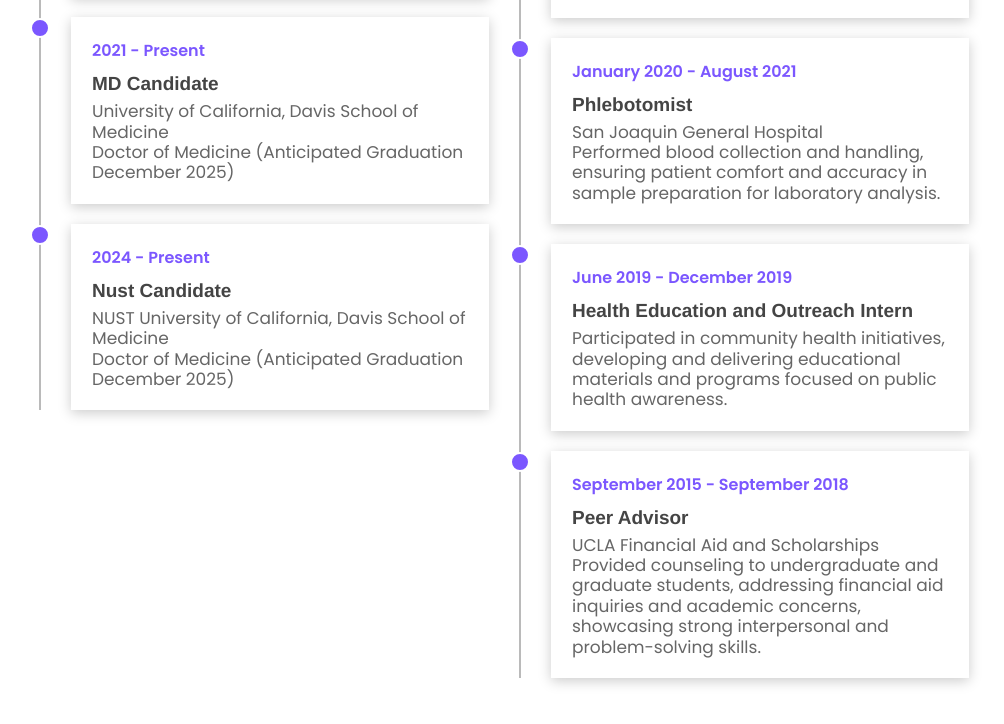
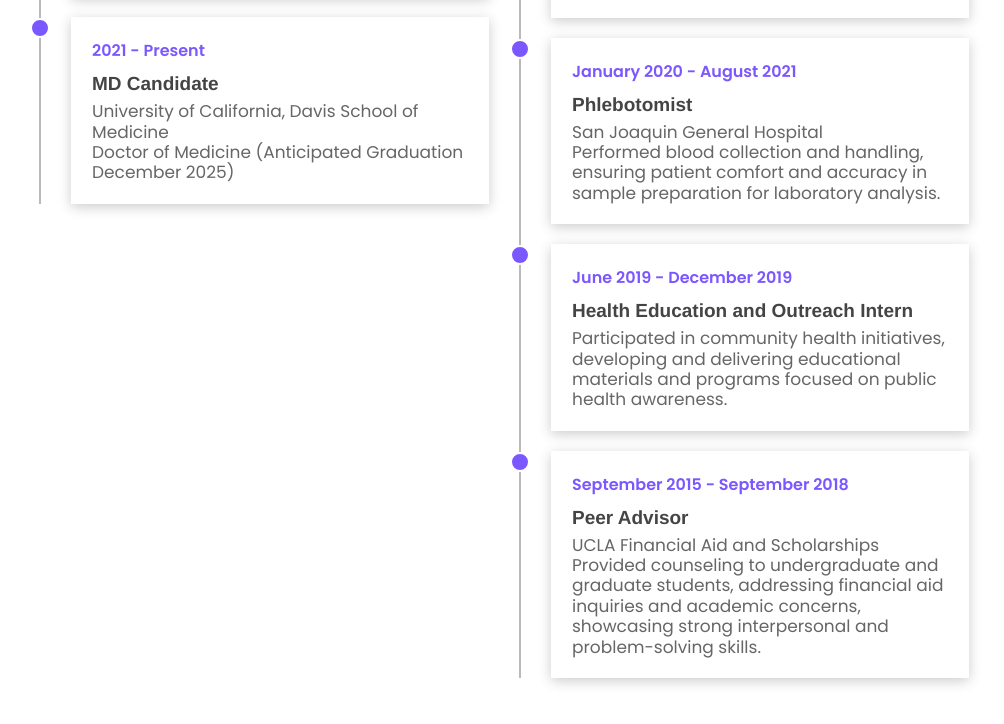
Before and after one commit to WajihulHassan944/test-monifa, a plain HTML site: page index.html in a window 1280 px wide. Shown: the part 2567-3291 px from the top of the page, without its empty margins (121-1125 px from the left). Drawn offline with nearby package versions, Linux system fonts and the light colour scheme.

Commit message:
update 4

```diff
--- a/index.html
+++ b/index.html
@@ -236,13 +236,6 @@
         <p>Doctor of Medicine (Anticipated Graduation December 2025)</p>
     </div>
 
-
-    <div class="box">
-        <h4>2024 - Present</h4>
-        <h3>Nust Candidate</h3>
-        <p>NUST University of California, Davis School of Medicine</p>
-        <p>Doctor of Medicine (Anticipated Graduation December 2025)</p>
-    </div>
 
 
 
```
